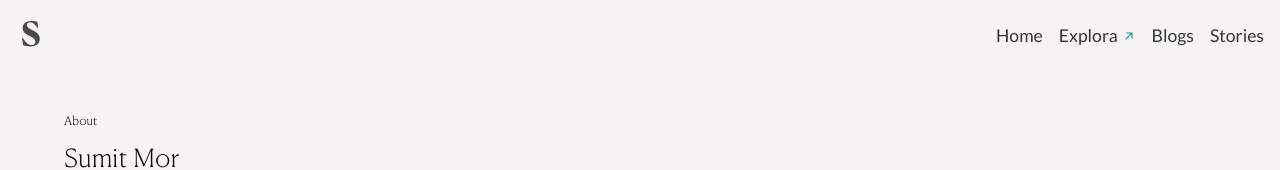
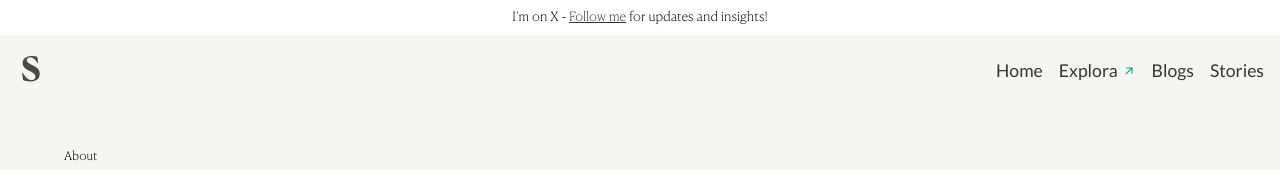
Before and after one commit to sosumit001/sumitso.in, a Next.js app: page / in a window 1280 px wide. Shown: the top 170 px of the page. Built offline with nearby package versions, Linux system fonts and the light colour scheme; a web font is replaced by a local one.

Commit message:
add x link

```diff
--- a/app/layout.tsx
+++ b/app/layout.tsx
@@ -2,6 +2,8 @@ import React from "react";
 import "./global.css";
 import { Metadata } from "next";
 import { Inter } from "next/font/google";
+import { canela_th } from "./lib/fonts";
+import SomeT from "./components/@ui/some-text";
 
 export const metadata: Metadata = {
   title: "Sumit Mor - Developer Advocate & Content Creator",
@@ -47,6 +49,9 @@ export default function RootLayout({
   return (
     <html lang="en">
       <body className="antialiased bg-[#f6f5f1] w-full lg:mx-auto">
+        <div className={`bg-white text-center ${canela_th.className} py-2 text-sm`}>
+          I'm on X - <a href="https://x.com/howdevyou" className="text-black underline" target="_blank" rel="noopener noreferrer">Follow me</a> for updates and insights!
+        </div>
         <main className="flex-auto min-w-0 flex flex-col md:px-0">
           <div className="min-w-full text-center">{children}</div>
         </main>
```
